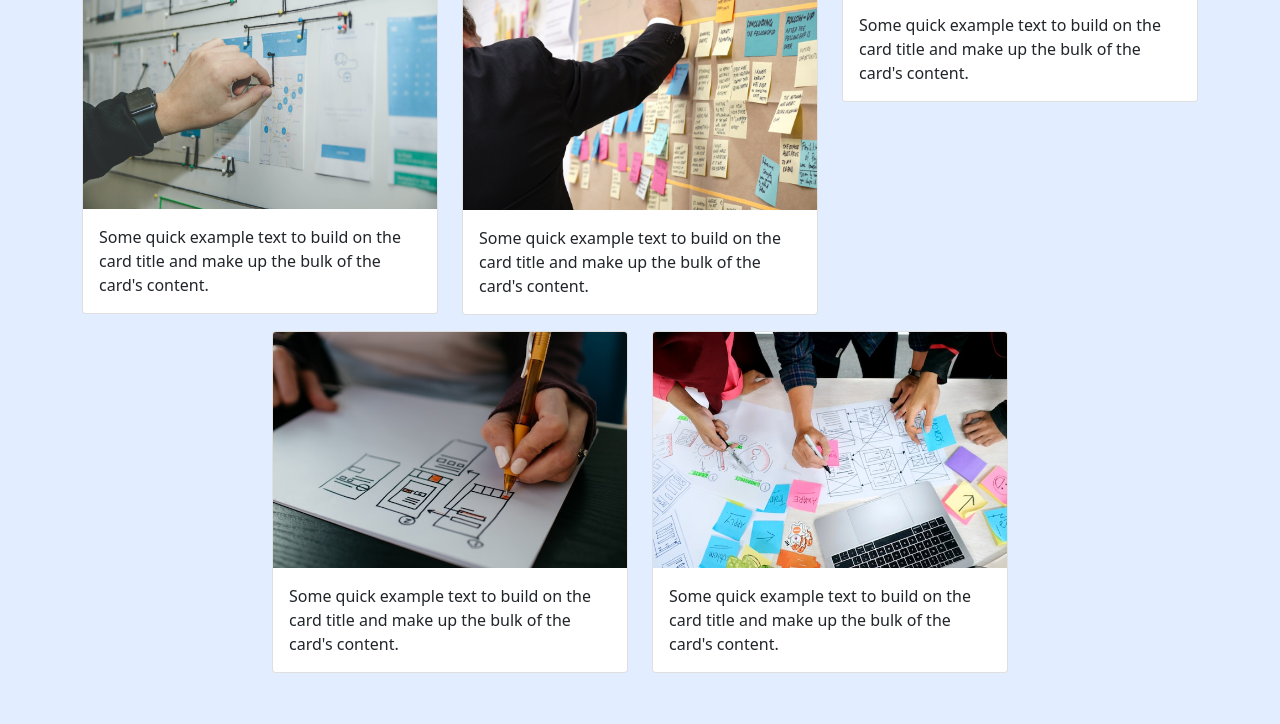
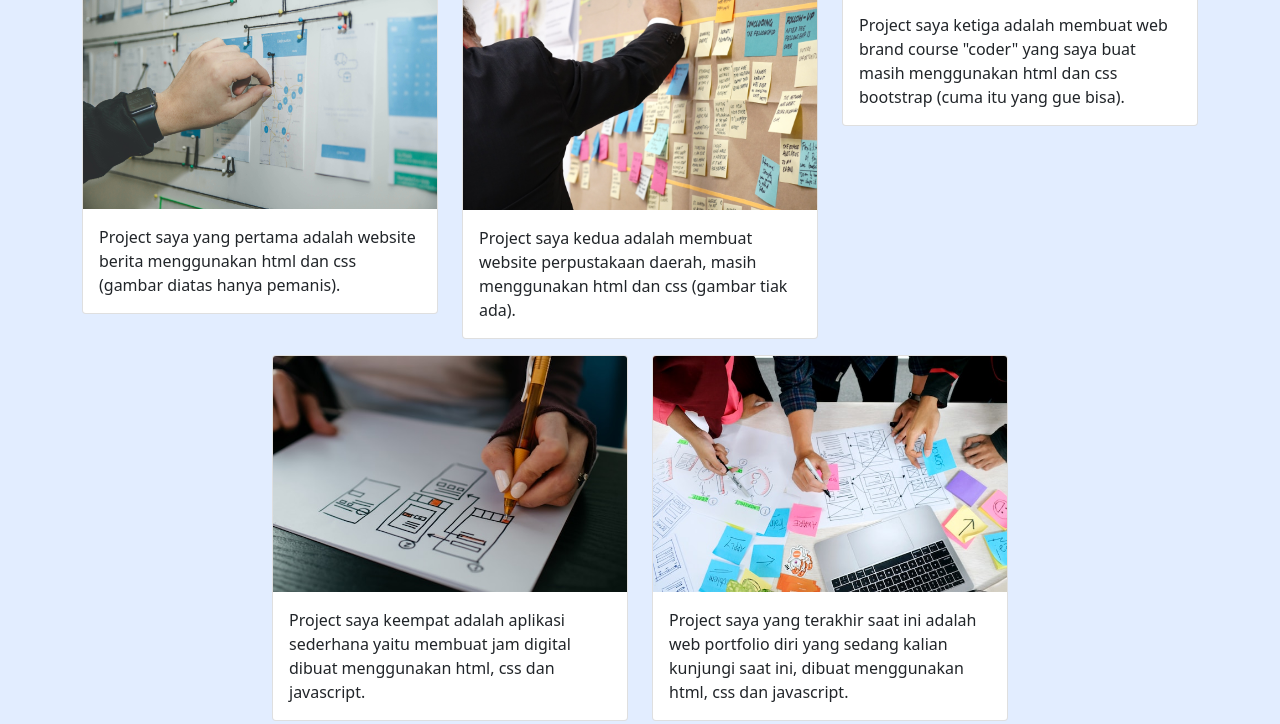
Before and after one commit to arrizarisky/myPorto.github.io, a plain HTML site: page index.html in a window 1280 px wide. Shown: the part 1559-2283 px from the top of the page. Drawn offline with nearby package versions, Linux system fonts and the light colour scheme.

Commit message:
mengubah deskripsi

```diff
--- a/index.html
+++ b/index.html
@@ -104,7 +104,7 @@
             <div class="card">
               <img src="img/1.jpg" class="card-img-top" alt="1" />
               <div class="card-body">
-                <p class="card-text">Some quick example text to build on the card title and make up the bulk of the card's content.</p>
+                <p class="card-text">Project saya yang pertama adalah website berita menggunakan html dan css (gambar diatas hanya pemanis).</p>
               </div>
             </div>
           </div>
@@ -112,7 +112,7 @@
             <div class="card">
               <img src="img/2.jpg" class="card-img-top" alt="1" />
               <div class="card-body">
-                <p class="card-text">Some quick example text to build on the card title and make up the bulk of the card's content.</p>
+                <p class="card-text">Project saya kedua adalah membuat website perpustakaan daerah, masih menggunakan html dan css (gambar tiak ada).</p>
               </div>
             </div>
           </div>
@@ -120,7 +120,7 @@
             <div class="card">
               <img src="img/3.jpg" class="card-img-top" alt="1" />
               <div class="card-body">
-                <p class="card-text">Some quick example text to build on the card title and make up the bulk of the card's content.</p>
+                <p class="card-text">Project saya ketiga adalah membuat web brand course "coder" yang saya buat masih menggunakan html dan css bootstrap (cuma itu yang gue bisa).</p>
               </div>
             </div>
           </div>
@@ -128,7 +128,7 @@
             <div class="card">
               <img src="img/4.jpg" class="card-img-top" alt="1" />
               <div class="card-body">
-                <p class="card-text">Some quick example text to build on the card title and make up the bulk of the card's content.</p>
+                <p class="card-text">Project saya keempat adalah aplikasi sederhana yaitu membuat jam digital dibuat menggunakan html, css dan javascript.</p>
               </div>
             </div>
           </div>
@@ -136,7 +136,7 @@
             <div class="card">
               <img src="img/5.jpg" class="card-img-top" alt="1" />
               <div class="card-body">
-                <p class="card-text">Some quick example text to build on the card title and make up the bulk of the card's content.</p>
+                <p class="card-text">Project saya yang terakhir saat ini adalah web portfolio diri yang sedang kalian kunjungi saat ini, dibuat menggunakan html, css dan javascript.</p>
               </div>
             </div>
           </div>
```
